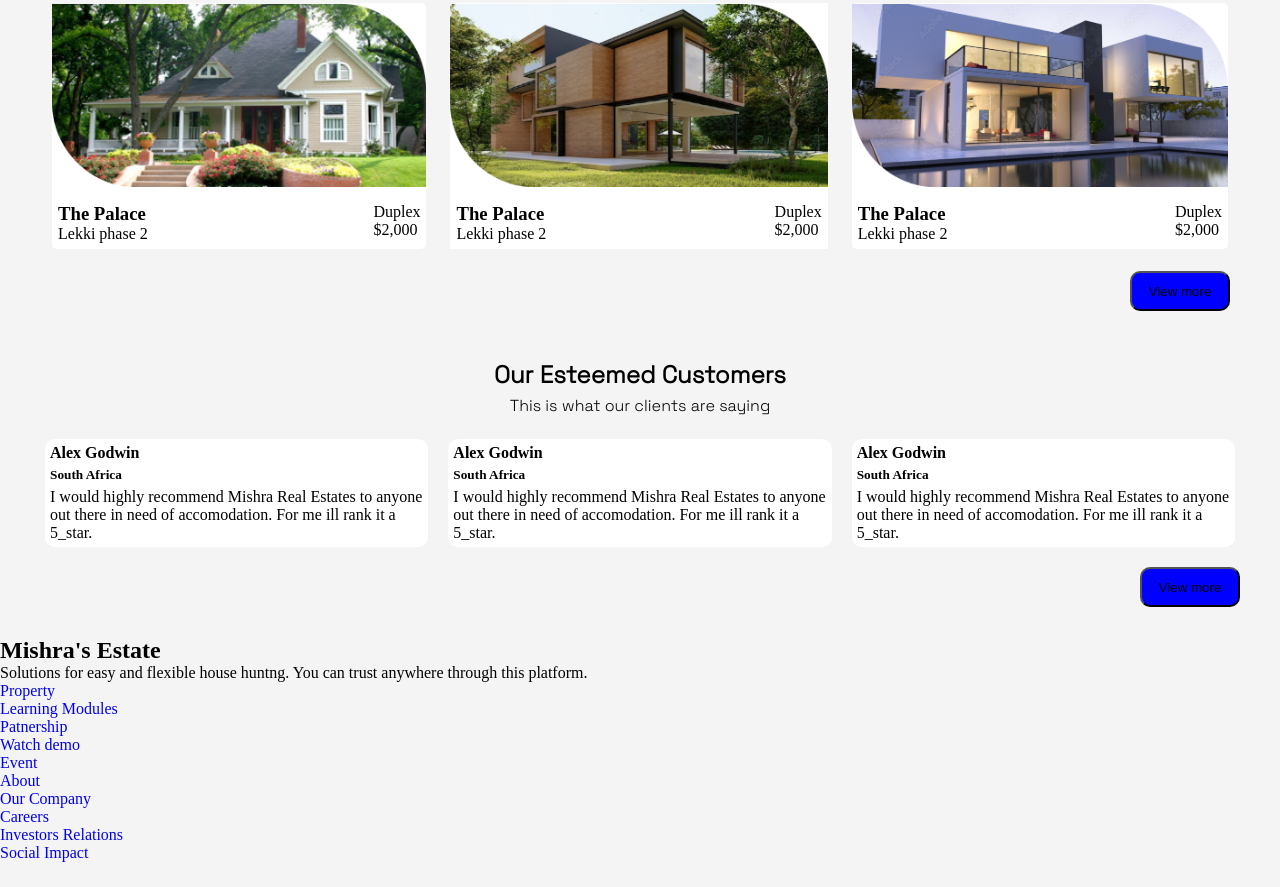
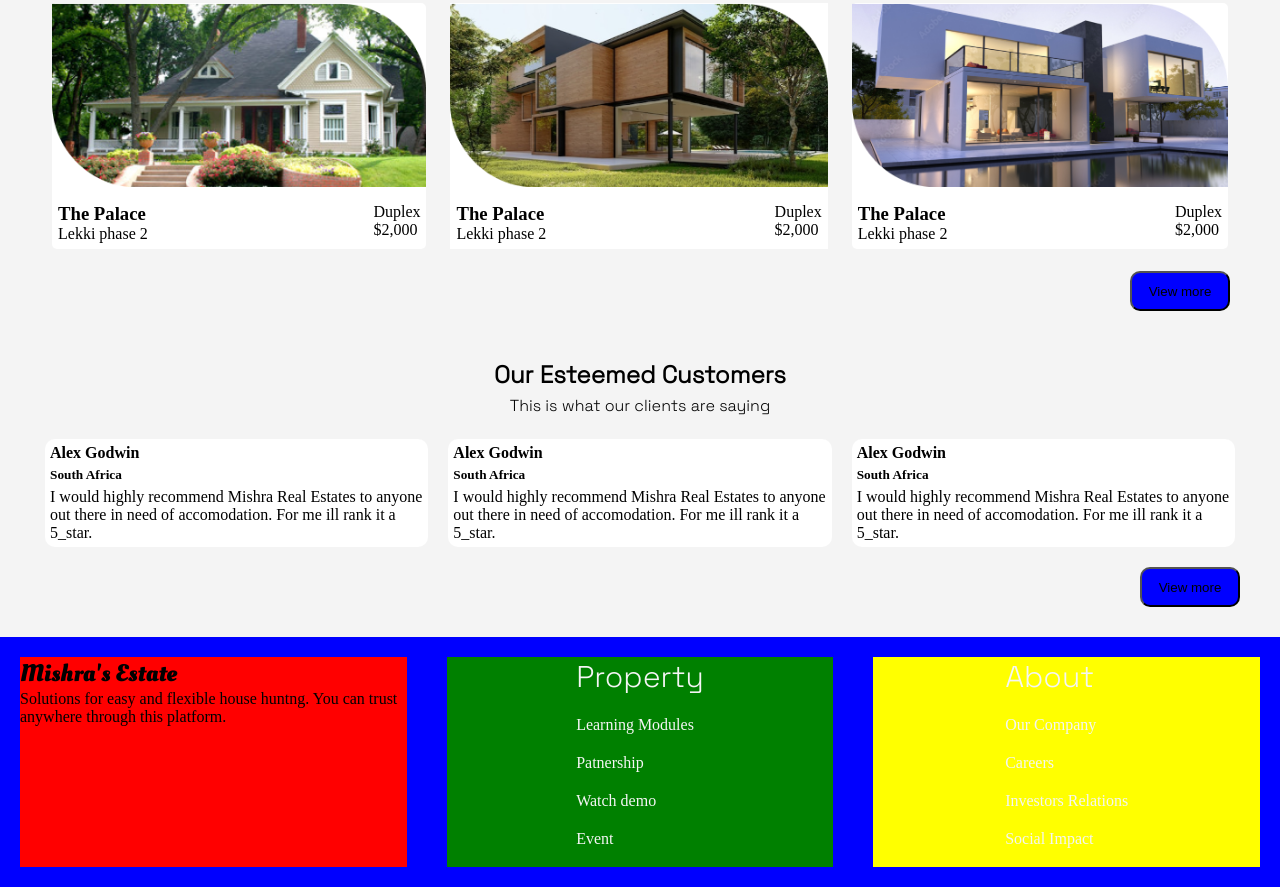
Before and after one commit to iamkibeh/Real-Estates-website, a plain HTML site: page index.html in a window 1280 px wide. Shown: the part 1706-2593 px from the top of the page. Before the commit the page ends 2568 px from the top, so only its background shows below. Drawn offline with Linux system fonts and the light colour scheme.

Commit message:
style the footer

```diff
--- a/index.html
+++ b/index.html
@@ -270,7 +270,7 @@
 
       <div class="more">
         <ul>
-          <li><a href="#">Property</a></li>
+          <li class="home-page"><a href="#">Property</a></li>
           <li><a href="#">Learning Modules</a></li>
           <li><a href="#">Patnership</a></li>
           <li><a href="#">Watch demo</a></li>
@@ -280,7 +280,7 @@
 
       <div class="navigation">
         <ul>
-          <li><a href="#">About</a></li>
+          <li class="home-page"><a href="#">About</a></li>
           <li><a href="#">Our Company</a></li>
           <li><a href="#">Careers</a></li>
           <li><a href="#">Investors Relations</a></li>
--- a/style.css
+++ b/style.css
@@ -368,3 +368,49 @@ background-color: white;
 .view-more button:hover{
   transform: scale(1.2);
 }
+
+/* Footer Section */
+
+.footer{
+  background-color: blue;
+  width: 100%;
+  height: 250px;
+  display: flex;
+}
+.footer .vision{
+  margin: 20px;
+  background-color: red;
+flex:1;
+
+}
+.footer .vision h2{
+font-family: "Oleo Script", sans-serif;
+}
+
+.footer .more{
+  margin: 20px;
+  background-color: green;
+flex:1;
+display: flex;
+justify-content: center;
+}
+.footer .navigation{
+  margin: 20px;
+  background-color: yellow;
+flex:1;
+display: flex;
+justify-content: center;
+}
+.footer ul li {
+  list-style-type: none;
+  margin-bottom: 20px;
+  /* background-color: black; */
+}
+.footer ul li a{
+  color: whitesmoke;
+}
+
+.home-page{
+  font-size:30px;
+  font-family: 'Space Grotesk', sans-serif;
+}
```
